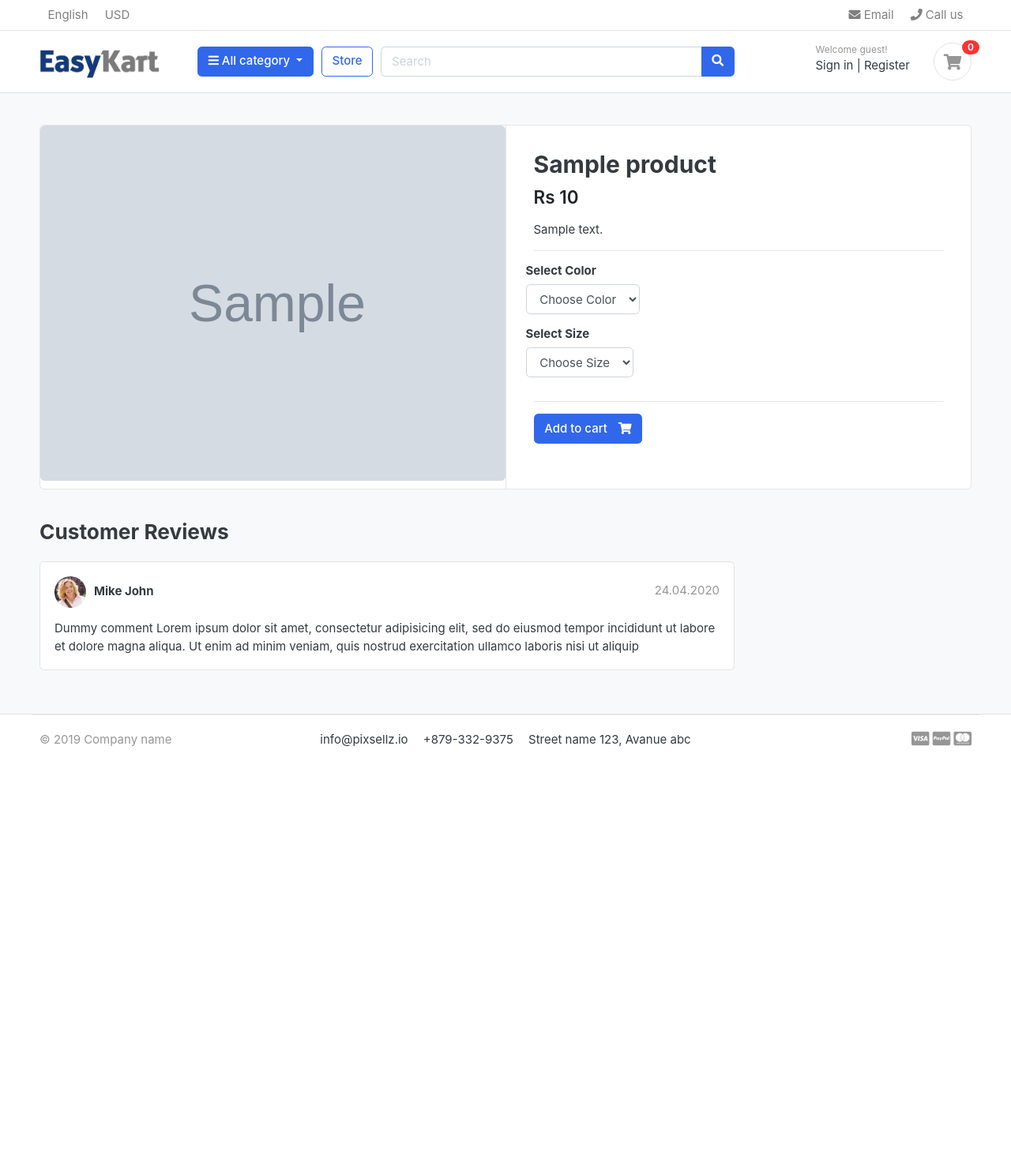
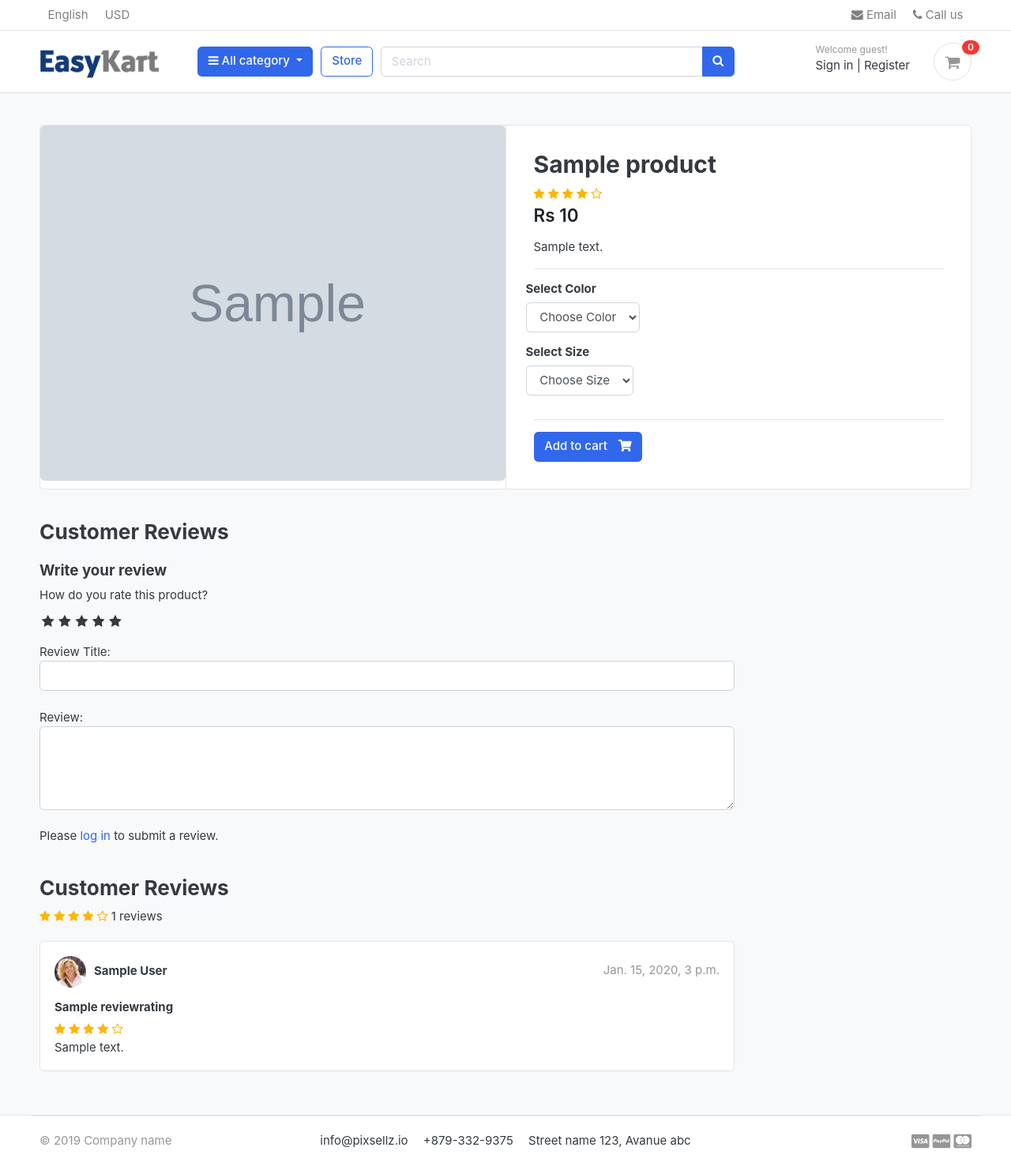
Before and after one commit to Sameesheikh02/EasyKart-django, a Django app: a page that uses templates/base.html in a window 1280 px wide. Shown: the whole page at 79% size. Before the commit the page ends 946 px from the top, so only its background shows below. Run offline with Django 5.2, Linux system fonts and the light colour scheme; tables that the repository leaves empty hold one stand-in row (values such as "Sample post"); grey boxes marked "Sample" are stand-in pictures; some libraries are stand-ins or nearby versions; some web fonts are replaced.

Commit message:
review and rating system

```diff
--- a/accounts/models.py
+++ b/accounts/models.py
@@ -58,3 +58,6 @@ class Account (AbstractBaseUser):
         return self.is_admin
     def has_module_perms(self, add_label):
         return True
+
+    def full_name(self):
+        return f'{self.first_name} {self.last_name}'
--- /dev/null
+++ b/easykart/static/css/custom.css
@@ -0,0 +1,38 @@
+.rate > input {
+    display: none;
+}
+
+.rate{
+    display: inline-block;
+    border: 0;
+}
+
+.rate > label {
+    float: right;
+
+}
+
+.rate > label:before {
+    display: inline-block;
+    font-size: 1.1rem;
+    content: '\f005';
+    font-family: FontAwesome;
+    margin:0;
+    padding: 0.3rem .2rem;
+    cursor: pointer;
+
+}
+
+.rate .half:before {
+    content: '\f089';
+    position: absolute;
+    padding-right: 0;
+}
+
+input:checked ~ label, label:hover, label:hover ~ label {
+    color: #ffc107;
+}
+
+.rating-star i{
+    color: #ffb503;
+}
--- a/store/admin.py
+++ b/store/admin.py
@@ -1,5 +1,5 @@
 from django.contrib import admin
-from .models import Product, Variation
+from .models import Product, Variation, ReviewRating
 # Register your models here.
 
 class ProductAdmin(admin.ModelAdmin):
@@ -13,3 +13,4 @@ class VariationAdmin(admin.ModelAdmin):
 
 admin.site.register(Product, ProductAdmin)
 admin.site.register(Variation, VariationAdmin)
+admin.site.register(ReviewRating)
--- a/store/models.py
+++ b/store/models.py
@@ -1,6 +1,9 @@
 from django.db import models
 from category.models import Category
 from django.urls import reverse
+from accounts.models import Account
+from django.db.models import Avg, Count
+
 # Create your models here.
 
 class Product(models.Model):
@@ -21,6 +24,20 @@ class Product(models.Model):
     def __str__(self):
         return self.product_name
 
+    def average_review(self):
+        reviews = ReviewRating.objects.filter(product = self, status = True).aggregate(average = Avg('rating'))
+        avg = 0
+        if reviews['average'] is not None:
+            avg = float(reviews['average'])
+        return avg
+
+    def count_review(self):
+        reviews = ReviewRating.objects.filter(product = self, status = True).aggregate(count = Count('id'))
+        count = 0
+        if reviews['count'] is not None:
+            count = int(reviews['count'])
+        return count
+
 class VariationManager(models.Manager):
     def colors(self):
         return super(VariationManager, self).filter(variation_category='color', is_active=True)
@@ -39,3 +56,17 @@ class Variation(models.Model):
 
     def __str__(self):
         return self.product.product_name + " - " + self.variation_value
+
+class ReviewRating(models.Model):
+    product = models.ForeignKey(Product, on_delete=models.CASCADE)
+    user = models.ForeignKey(Account, on_delete=models.CASCADE)
+    subject = models.CharField(max_length=100, blank=True)
+    review = models.TextField(max_length=500, blank=True)
+    rating = models.FloatField()
+    ip = models.CharField(max_length=20, blank=True)
+    status = models.BooleanField(default=True)
+    created_at = models.DateTimeField(auto_now_add=True)
+    updated_at = models.DateTimeField(auto_now=True)
+
+    def __str__(self):
+        return self.subject
--- a/store/urls.py
+++ b/store/urls.py
@@ -6,4 +6,5 @@ urlpatterns = [
     path("category/<slug:category_slug>/", views.store, name="products_by_category"),
     path("category/<slug:category_slug>/<slug:product_slug>/", views.product_detail, name="product_detail"),
     path("search/", views.search, name="search"),
+    path("submit_review/<int:product_id>/", views.submit_review, name="submit_review"),
 ]
--- a/store/views.py
+++ b/store/views.py
@@ -1,10 +1,15 @@
-from django.shortcuts import render, get_object_or_404
+from django.shortcuts import redirect, render, get_object_or_404
+
+from orders.models import OrderProduct
 from .models import Product
 from category.models import Category
 from carts.models import CartItem
 from carts.views import _cart_id
 from django.core.paginator import EmptyPage, PageNotAnInteger, Paginator
 from django.db.models import Q
+from .models import ReviewRating
+from .forms import ReviewForm
+from django.contrib import messages
 
 # Create your views here.
 def store(request, category_slug=None):
@@ -36,9 +41,21 @@ def product_detail(request, category_slug, product_slug):
         in_cart = CartItem.objects.filter(cart__cart_id=_cart_id(request), product=single_product).exists()
     except Exception as e:
         raise e
+    if request.user.is_authenticated:
+        try:
+            orderproduct = OrderProduct.objects.filter(user=request.user, product_id=single_product.id).exists()
+        except OrderProduct.DoesNotExist:
+            orderproduct = None
+    else:
+        orderproduct = None
+
+
+    reviews = ReviewRating.objects.filter(product_id = single_product.id, status = True)
     context = {
         'single_product': single_product,
         'in_cart': in_cart,
+        'orderproduct': orderproduct,
+        'reviews' : reviews
     }
     return render(request, "store/product_detail.html", context)
 
@@ -54,3 +71,26 @@ def search(request):
         'product_count': product_count,
     }
     return render(request, "store/store.html", context)
+
+def submit_review(request, product_id):
+    url = request.META.get('HTTP_REFERER')
+    if request.method == 'POST':
+        try:
+            reviews = ReviewRating.objects.get(user__id = request.user.id, product__id = product_id)
+            form = ReviewForm(request.POST, instance=reviews)
+            form.save()
+            messages.success(request, 'Thank you! Your review has been updated.')
+            return redirect(url)
+        except ReviewRating.DoesNotExist:
+            form = ReviewForm(request.POST)
+            if form.is_valid():
+                data = ReviewRating()
+                data.subject = form.cleaned_data['subject']
+                data.review = form.cleaned_data['review']
+                data.rating = form.cleaned_data['rating']
+                data.ip = request.META.get('REMOTE_ADDR')
+                data.product_id = product_id
+                data.user_id = request.user.id
+                data.save()
+                messages.success(request, 'Thank you! Your review has been submitted.')
+                return redirect(url)
--- a/templates/base.html
+++ b/templates/base.html
@@ -25,7 +25,8 @@
     <!-- custom style -->
     <link href="{% static 'css/ui.css' %}" rel="stylesheet" type="text/css" />
     <link href="{% static 'css/responsive.css' %}" rel="stylesheet" media="only screen and (max-width: 1200px)" />
-
+    <link href="{% static 'css/custom.css' %}" rel="stylesheet" type="text/css" />
+    <link rel="stylesheet" href="https://cdnjs.cloudflare.com/ajax/libs/font-awesome/4.7.0/css/font-awesome.min.css">
     <!-- custom javascript -->
     <script src="{% static 'js/script.js' %}" type="text/javascript"></script>
 
--- a/templates/store/product_detail.html
+++ b/templates/store/product_detail.html
@@ -19,9 +19,19 @@
 
 					<form action="{% url 'add_cart' single_product.id %}" method="POST">
 						{% csrf_token %}
+
 					<article class="content-body">
 
 						<h2 class="title">{{ single_product.product_name }}</h2>
+						<div class='rating-star'>
+					<span>
+					<i class='fa fa-star{%if single_product.average_review < 1%}-o {%endif%}' aria-hidden = 'true'></i>
+					<i class='fa fa-star{%if single_product.average_review  < 2%}-o {%endif%}' aria-hidden = 'true'></i>
+					<i class='fa fa-star{%if single_product.average_review  < 3%}-o {%endif%}' aria-hidden = 'true'></i>
+					<i class='fa fa-star{%if single_product.average_review  < 4%}-o {%endif%}' aria-hidden = 'true'></i>
+					<i class='fa fa-star{%if single_product.average_review  < 5%}-o {%endif%}' aria-hidden = 'true'></i>
+					</span>
+					</div>
 
 						<div class="mb-3">
 							<var class="price h4">Rs {{ single_product.price }}</var>
@@ -84,23 +94,86 @@
 
 				</header>
 
+				<form action= '{% url "submit_review" single_product.id %}' method="POST">
+					{% csrf_token %}
+					<h5> Write your review </h5>
+					<div>
+					<label>How do you rate this product?</label>
+					<br>
+					<div class='rate'>
+					<input type="radio" id="rating5" name="rating" value="5" required />
+					<label for="rating5" title='5'></label>
+					<input type="radio" id="rating4" name="rating" value="4" required />
+					<label for="rating4" title='4'></label>
+					<input type="radio" id="rating3" name="rating" value="3" required />
+					<label for="rating3" title='3'></label>
+					<input type="radio" id="rating2" name="rating" value="2" required />
+					<label for="rating2" title='2'></label>
+					<input type="radio" id="rating1" name="rating" value="1" required />
+					<label for="rating1" title='1'></label>
+					</div>
+					<br>
+					Review Title:
+					<input type="text" name="subject" class="form-control" required>
+					<br>
+					Review:
+					<textarea name="review" class="form-control" rows="4" ></textarea>
+					<br>
+					{% if user.is_authenticated%}
+						{% if orderproduct %}
+				        	<input type='submit' value='Submit Review' class="btn btn-primary">
+				        {% else %}
+					   		<p>You must purchase this product to post a review.</p>
+						{% endif %}
+					{% else %}
+						<p>Please <a href="{% url 'login' %}">log in</a> to submit a review.</p>
+					{% endif %}
+					</div>
+					{% include 'includes/alerts.html'%}
+				</form>
+<br>
+<header class="section-heading">
+					<h3>Customer Reviews </h3>
+
+					<div class='rating-star'>
+					<span>
+					<i class='fa fa-star{%if single_product.average_review < 1%}-o {%endif%}' aria-hidden = 'true'></i>
+					<i class='fa fa-star{%if single_product.average_review  < 2%}-o {%endif%}' aria-hidden = 'true'></i>
+					<i class='fa fa-star{%if single_product.average_review  < 3%}-o {%endif%}' aria-hidden = 'true'></i>
+					<i class='fa fa-star{%if single_product.average_review  < 4%}-o {%endif%}' aria-hidden = 'true'></i>
+					<i class='fa fa-star{%if single_product.average_review  < 5%}-o {%endif%}' aria-hidden = 'true'></i>
+					<span>  {{single_product.count_review}} reviews </span>
+					</span>
+					</div>
+
+				</header>
+				{% for review in reviews %}
 				<article class="box mb-3">
 					<div class="icontext w-100">
 						<img src="./images/avatars/avatar1.jpg" class="img-xs icon rounded-circle">
 						<div class="text">
-							<span class="date text-muted float-md-right">24.04.2020 </span>
-							<h6 class="mb-1">Mike John </h6>
+							<span class="date text-muted float-md-right">{{review.updated_at}} </span>
+							<h6 class="mb-1">{{review.user.full_name}} </h6>
 
 						</div>
 					</div> <!-- icontext.// -->
 					<div class="mt-3">
+					<h6> {{review.subject}}</h6>
+					<div class='rating-star'>
+					<span>
+					<i class='fa fa-star{%if review.rating < 1%}-o {%endif%}' aria-hidden = 'true'></i>
+					<i class='fa fa-star{%if review.rating < 2%}-o {%endif%}' aria-hidden = 'true'></i>
+					<i class='fa fa-star{%if review.rating < 3%}-o {%endif%}' aria-hidden = 'true'></i>
+					<i class='fa fa-star{%if review.rating < 4%}-o {%endif%}' aria-hidden = 'true'></i>
+					<i class='fa fa-star{%if review.rating < 5%}-o {%endif%}' aria-hidden = 'true'></i>
+					</span>
+					</div>
 						<p>
-							Dummy comment Lorem ipsum dolor sit amet, consectetur adipisicing elit, sed do eiusmod
-							tempor incididunt ut labore et dolore magna aliqua. Ut enim ad minim veniam,
-							quis nostrud exercitation ullamco laboris nisi ut aliquip
+							{{review.review}}
 						</p>
 					</div>
 				</article>
+				{% endfor %}
 
 
 
```
Also changed, not shown: store/forms.py (added, +7 -0 lines), store/migrations/0003_reviewrating.py (added).
